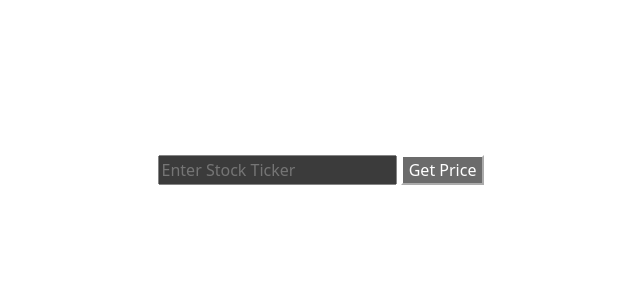
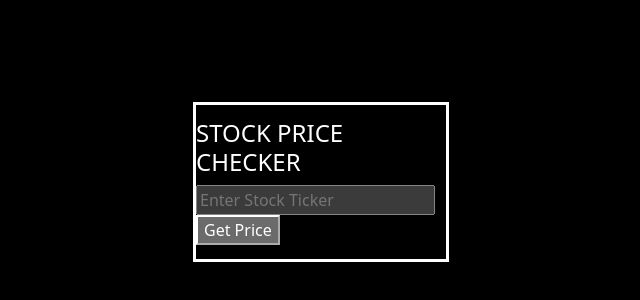
Before and after one commit to milokv/stocksite, a plain HTML site: page index.html in a window 1280 px wide. Shown: the part 230-530 px from the top of the page, without its empty margins (319-959 px from the left). Drawn offline with nearby package versions, Linux system fonts and the light colour scheme.

Commit message:
box + border for price checker

```diff
--- a/index.html
+++ b/index.html
@@ -1,24 +1,23 @@
 <!DOCTYPE html>
 <html lang="en">
+
 <head>
     <meta charset="UTF-8">
     <meta name="viewport" content="width=device-width, initial-scale=1.0">
     <link href="https://cdn.jsdelivr.net/npm/bootstrap@5.3.2/dist/css/bootstrap.min.css" rel="stylesheet">
+    <link rel="stylesheet" href="style.css">
     <title>STOCK TICKERS</title>
 </head>
-<body style="height: 100%;">
-    <div style="display: flex;
-    flex-direction: column;
-    align-items: center;
-    justify-content: center;
-    height: 100vh;"
-    data-bs-theme="dark">
-        <div>
-            <input type="text" id="tickerInput" placeholder="Enter Stock Ticker">
-            <button id="submitButton">Get Price</button>
-        </div>
-        <div style="background:red">
-            <div id="priceDisplay"></div>
+
+<body style="height: 100%; background-color: black;">
+    <div class="center" style="height: 100vh;" data-bs-theme="dark">
+        <div class="mt-4 center tickerbox">
+            <h4 style="color: white;">STOCK PRICE CHECKER</h4>
+            <div>
+                <input type="text" id="tickerInput" placeholder="Enter Stock Ticker">
+                <button id="submitButton">Get Price</button>
+            </div>
+            <div id="priceDisplay" style="color: white;"></div>
         </div>
     </div>
 
--- a/style.css
+++ b/style.css
@@ -0,0 +1,14 @@
+.center {
+    display: flex;
+    flex-direction: column;
+    align-items: center;
+    justify-content: center;
+}
+
+.tickerbox {
+    box-shadow: 0 0 10px rgba(0, 0, 0, 0.1);
+    height: 20%;
+    width: 20%;
+    border-color: white;
+    border-style: solid;
+}
```
